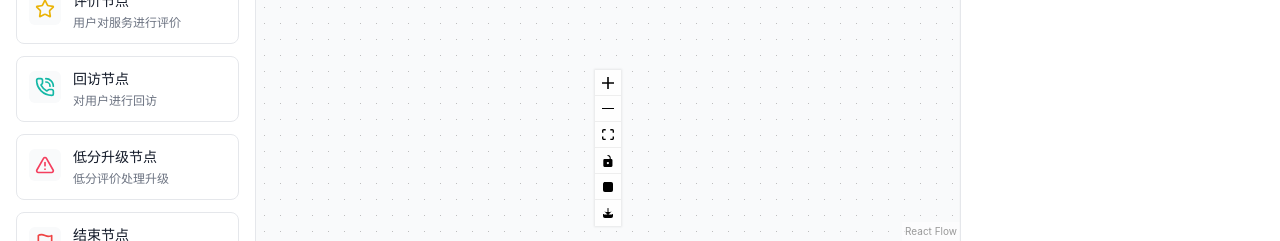
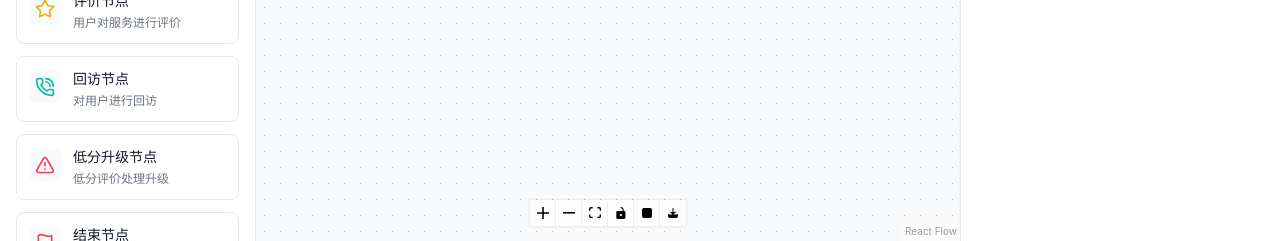
Before and after one commit to chip1991/custom-work-order-flow, a React (Vite) app in the folder frontend/: page /processes/new in a window 1280 px wide. Shown: the part 559-800 px from the top of the page. Built offline with nearby package versions, Linux system fonts and the light colour scheme; sample sign-in values are in the browser's storage.

Commit message:
feat: 下载Main分支代码到本地
Co-authored-by: traeagent <traeagent@users.noreply.github.com>

```diff
--- a/frontend/src/pages/Processes/components/Canvas.tsx
+++ b/frontend/src/pages/Processes/components/Canvas.tsx
@@ -199,7 +199,7 @@ export default function Canvas({ nodes, edges, setNodes, setEdges, onNodeSelect
         fitView
       >
         <Background color="#aaa" gap={16} />
-        <Controls position="bottom-center">
+        <Controls position="bottom-center" orientation="horizontal">
           <ControlButton onClick={onLayout} title="自动布局">
             <Layout className="w-4 h-4" />
           </ControlButton>
```
